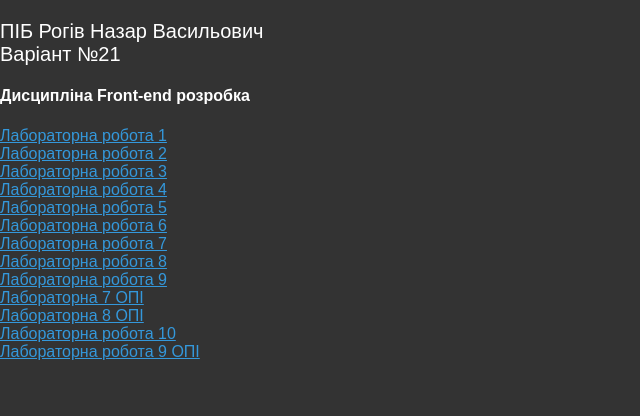
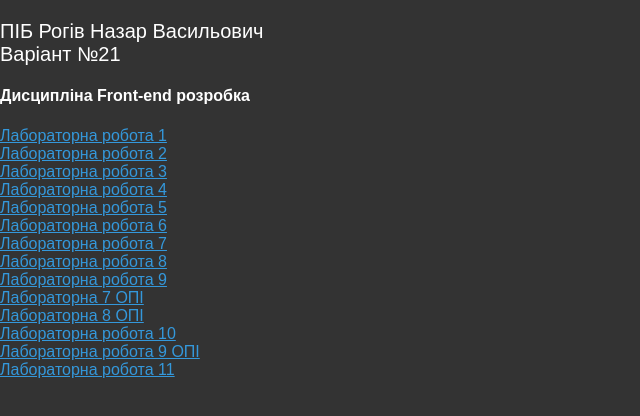
Before and after one commit to scmwex/rohivpnu.github.io, a plain HTML site: page index.html in a window 1280 px wide. Shown: the whole page, without its empty margins (0-640 px from the left). Drawn offline with Linux system fonts and the light colour scheme.

Commit message:
Update index.html

```diff
--- a/index.html
+++ b/index.html
@@ -92,5 +92,6 @@
     <a href="file:///D:/opi_RohivNazar/lab8Rohiv/1.html"> Лабораторна 8 ОПІ </a> <br>
     <a href="lab10Rohiv\lab10.html"> Лабораторна робота 10 </a> <br>
     <a href="https://gitlab.com/nazar.rohiv.23/git_vs_code_Rohiv/-/raw/master/1.html"> Лабораторна робота 9 ОПІ </a> <br>
+    <a href="lab11Rohiv\lab11.html"> Лабораторна робота 11 </a> <br>
  </body>
 </html>
```
